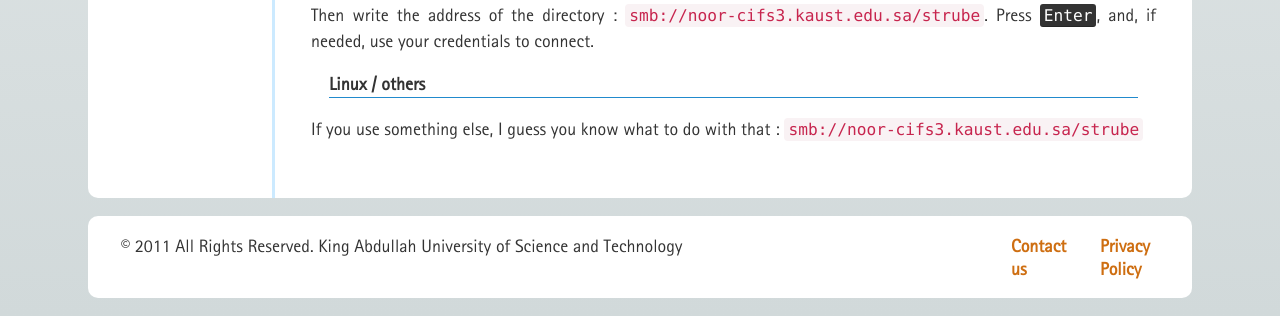
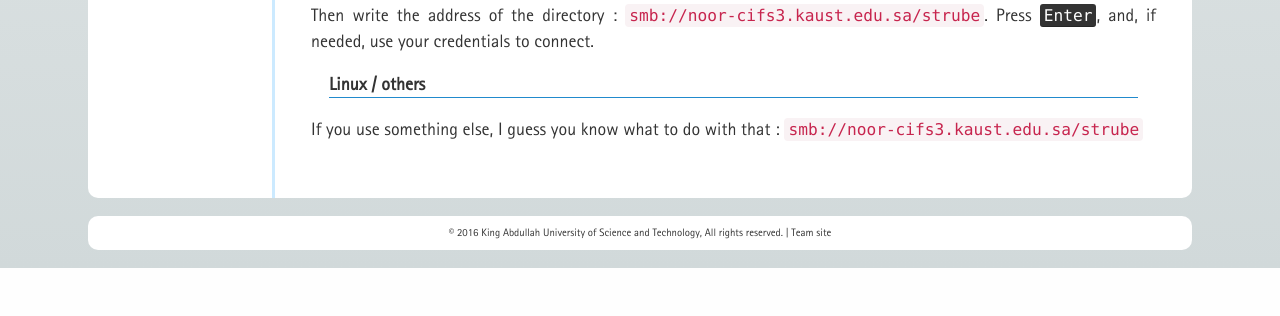
Before and after one commit to StruBE-KAUST/StruBE-website, a Django app: page /labdir/ in a window 1280 px wide. Shown: the part 1640-1956 px from the top of the page. After the commit the page ends 1908 px from the top, so only its background shows below. Run offline with Django 3.2, Linux system fonts and the light colour scheme; parts of the project's set-up code (start-up, migrations or seed data) failed here and were passed over; some libraries are stand-ins or nearby versions.

Commit message:
Change footer

```diff
--- a/StruBE/static/css/custom.css
+++ b/StruBE/static/css/custom.css
@@ -97,11 +97,13 @@ a:hover {
 
 #footer {
     border-radius: 10px;
-    padding: 1em;
+    padding: 0.3em;
 }
 
 #footer p {
+    text-align: center;
     margin: 0;
+    font-size: 0.6em;
 }
 
 h1, h2, h3 {
--- a/StruBE/templates/base.html
+++ b/StruBE/templates/base.html
@@ -63,15 +63,8 @@
         </div>
         <div class="row" id="footer">
             {% block footer %}
-            <div class="col-sm-10">
-                <p>© 2011 All Rights Reserved. King Abdullah University of Science and Technology</p>
-            </div>
-            <div class="col-sm-1">
-                <p><a id="contact" href="{% url 'envelope-contact' %}">Contact us</a></p>
-            </div>
-            <div class="col-sm-1">
-                <p><a id="pp" href="http://www.kaust.edu.sa/privacy-policy.html">Privacy Policy</a></p>
-            </div>
+            <p>&copy; 2016 King Abdullah University of Science and Technology,
+            All rights reserved. | Team site</p>
             {% endblock %}
         </div>
     </div>
```
